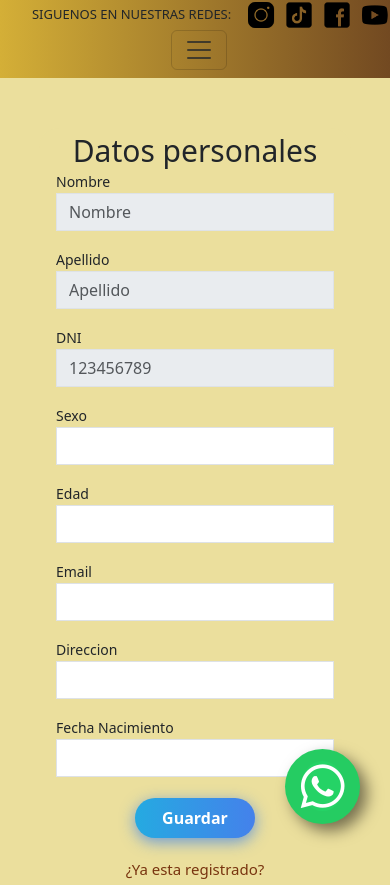
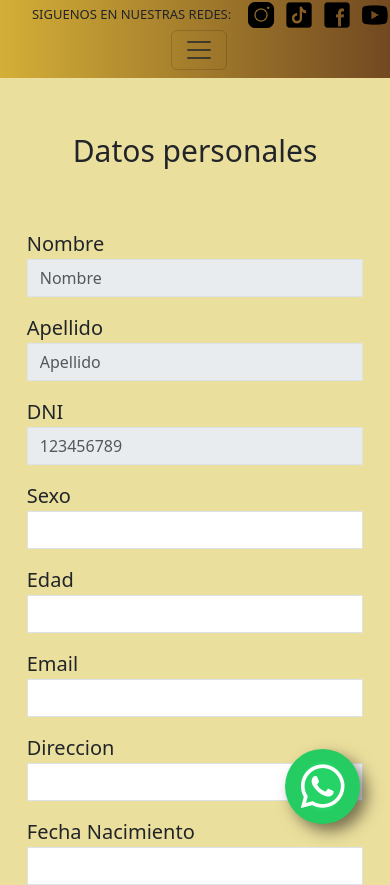
Before and after one commit to AlvaroJC17/Nani-Estetica, a plain HTML site: page misdatos.html in a window 390 px wide. Shown: the top 885 px of the page. Drawn offline with nearby package versions, Linux system fonts and the light colour scheme.

Commit message:
visualizacion

```diff
--- a/css/styles.css
+++ b/css/styles.css
@@ -651,8 +651,8 @@ footer {
   }
 
   .form-misdatos h4{
-    font-size: 40px;
-    margin-bottom: 15px;
+    font-size: 60px;
+    margin-bottom: 30px;
     padding-left: 12px;
   }
 
@@ -675,18 +675,29 @@ footer {
 
 /*-------- MEDIAS PARA RESPONSIVE ---------*/
 
-@media(max-height:1280px ){
+@media(min-height:1200px ){
     .main-misdatos {
         padding-top: 152px;
-        padding-bottom: 160px;
+        padding-bottom: 285px;
+    }
+
+    .form-misdatos .text-center {
+        margin-top: 60px;
+        font-size: 15px;
     }
 }
 
 @media(max-width: 1440px){
 
+    .bn632-hover {
+        margin-bottom: 60px;
+        font-size: 25px;
+
+    }
+
     .main-misdatos {
-        padding-top: 152px;
-        padding-bottom: 160px;
+        padding-top: 60px;
+        padding-bottom: 260px;
     }
 
     .container{
@@ -694,8 +705,8 @@ footer {
     }
 
     .form-misdatos h4{
-        font-size: 40px;
-        margin-bottom: 0px;
+        font-size: 60px;
+        margin-bottom: 40px;
         padding-left: 0px;
         text-align: center;
       }
@@ -705,20 +716,26 @@ footer {
     }
 
     .form-misdatos{
-        width: 80%;
+        width: 95%;
         margin: 5px;
         padding: 10px;
       }
 
       .form-misdatos .bn632-hover{
-        margin-top: 5px;
-        height: 40px;
+        margin-top: 60px;
+        height: 60px;
         width: 40%;
       }
 
       .form-misdatos .text-center{
-        font-size: 15px;
+        font-size: 25px;
+        margin-top: 15px;
       }
+
+      .texto-label {
+        font-size: 25px;
+        margin-bottom: 0px;
+    }
 
     .main-home{
         /*Le da altura al main y ajusta todo en el centro de la pagina*/
@@ -733,7 +750,10 @@ footer {
 
 
 @media(max-width: 1280px){
-
+    .main-misdatos {
+        padding-top: 60px;
+        padding-bottom: 310px;
+    }
 
     .main-registrarse-2{
         padding-bottom: 50px;
@@ -827,10 +847,21 @@ footer {
 
 @media(max-width: 992px) {
 
-    .main-misdatos {
-        padding-top: 40px;
-        padding-bottom: 40px;
+    .form-misdatos h4 {
+        margin-bottom: 60px;
+
     }
+
+    .form-misdatos .text-center {
+        margin-top: 10px;
+        font-size: 25px;
+    }
+
+    .texto-label {
+        font-size: 20px;
+        margin-bottom: 0px;
+    }
+
     .navbar4 {
         /*Le da estilos a la lista del menu, tamaño de letra, centrado y grosor de letra*/
         font-size: 11px !important;
@@ -838,6 +869,11 @@ footer {
 
     .main-home{
         margin: 0px;
+    }
+
+    .main-misdatos {
+        padding-top: 40px;
+        padding-bottom: 295px;
     }
 
 
@@ -989,10 +1025,21 @@ footer {
 
 @media (max-width: 400px) {
 
+    .main-misdatos {
+        padding-top: 40px;
+        padding-bottom: 80px;
+    }
+
     .ft {
         height: 150px;
         width: 360px;
         font-size: 20px;
+    }
+
+    .form-misdatos .bn632-hover {
+        margin-top: 60px;
+        height: 60px;
+        width: 80%;
     }
 
     .bn632-hover {
@@ -1122,4 +1169,8 @@ footer {
     margin-left: 15px;
 }
 
+.form-misdatos .text-center {
+    font-size: 15px;
 }
+
+}
```
